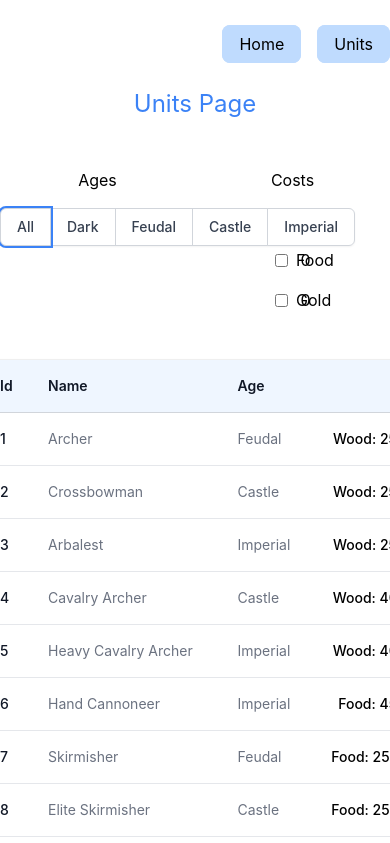
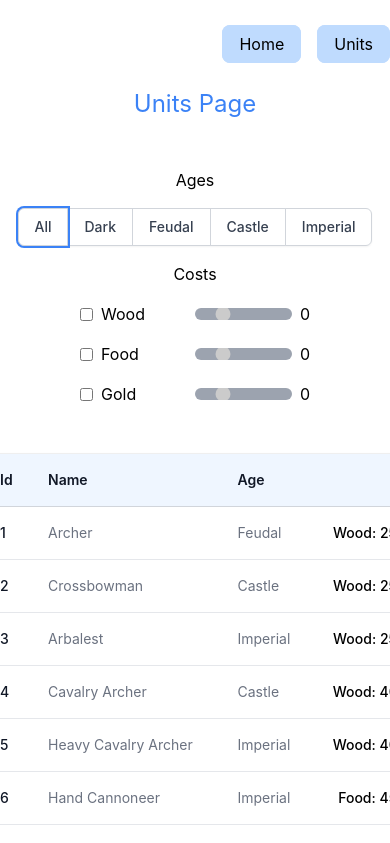
Before and after one commit to cerensolpan/age-of-empires-react, a React (Create React App) app: page /units in a window 390 px wide. Shown: the top 843 px of the page. Built offline with nearby package versions, Linux system fonts and the light colour scheme.

Commit message:
Fix responsive design on units page

```diff
--- a/src/Units/index.js
+++ b/src/Units/index.js
@@ -47,7 +47,7 @@ export default function Units() {
   return (
     <div className="space-y-12">
       <h1 className="text-2xl text-blue-500">Units Page</h1>
-      <div className="grid grid-cols-2">
+      <div className="grid md:grid-cols-2 md:space-y-0 space-y-4">
         <div className="flex flex-col">
           <span>Ages</span>
           <div>
@@ -103,7 +103,7 @@ export default function Units() {
             </span>
           </div>
         </div>
-        <div className="flex flex-col justify-center max-w-[500px]">
+        <div className="flex flex-col justify-center md:items-center items-center md:max-w-[500px]">
           <span>Costs</span>
           <div className="grid grid-cols-2 justify-start items-center mt-4 px-20">
             <div className="space-x-2 flex justify-start items-center">
```
